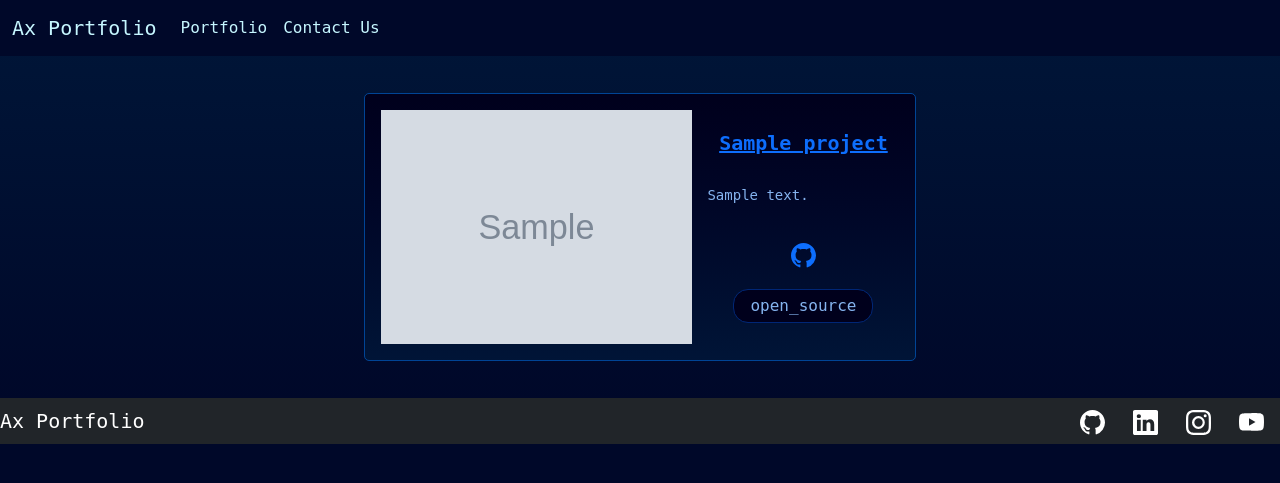
After one commit to axiomatic7group/ax_portfolio, a Django app: page /portfolio/ in a window 1280 px wide. The commit adds this page. Shown: the top 483 px of the page. Run offline with Django 5.2, Linux system fonts and the light colour scheme; a user stored in the database is signed in; tables that the repository leaves empty hold one stand-in row (values such as "Sample post"); grey boxes marked "Sample" are stand-in pictures.

Commit message:
view porject portfolio

```diff
--- a/portfolio/urls.py
+++ b/portfolio/urls.py
@@ -4,6 +4,7 @@ from . import views
 
 urlpatterns = [
     path("create_new_project/", views.create_new_projects.as_view(), name="create_new_project_view"),
-    path("view_project/<slug:project_id>", views.view_project.as_view(), name="view_project_view")
+    path("view_project/<slug:project_id>", views.view_project.as_view(), name="view_project_view"),
+    path("", views.view_portfolio.as_view(), name="view_portfolio_view"),
 
 ]
--- a/portfolio/views.py
+++ b/portfolio/views.py
@@ -50,8 +50,8 @@ class view_project(View):
         if portfolio_projects.objects.filter(id=project_id).exists():
             project_to_see = portfolio_projects.objects.get(id=project_id)
 
-            get_github_info = requests.get(f"https://api.{project_to_see.project_repo_link}")
-            get_github_readme = requests.get(f"https://api.{project_to_see.project_repo_link}/readme", headers={"Accept": "application/vnd.github.raw+json"})
+            get_github_info = requests.get(f"https://api.github.com/repos/{project_to_see.project_repo_link}")
+            get_github_readme = requests.get(f"https://api.github.com/repos/{project_to_see.project_repo_link}/readme", headers={"Accept": "application/vnd.github.raw+json"})
             if get_github_readme.status_code == 200:
                 github_readme = get_github_readme.text
                 context['github_readme'] = markdown.markdown(github_readme)
@@ -66,6 +66,38 @@ class view_project(View):
         else:
             redirect('/portfolio')
 
-    def post(self, request):
+    def post(self, request, project_id):
+        if check_authentication(request) != None:
+            return check_authentication(request)
         context = {}
-        return render(request, "portfolio/view_project.html", context)
+
+        if portfolio_projects.objects.filter(id=project_id).exists():
+            project_to_see = portfolio_projects.objects.get(id=project_id)
+
+            get_github_info = requests.get(f"https://api.github.com/repos/{project_to_see.project_repo_link}")
+            get_github_readme = requests.get(f"https://api.github.com/repos/{project_to_see.project_repo_link}/readme", headers={"Accept": "application/vnd.github.raw+json"})
+            if get_github_readme.status_code == 200:
+                github_readme = get_github_readme.text
+                context['github_readme'] = markdown.markdown(github_readme)
+
+            if get_github_info.status_code == 200:
+                github_info = get_github_info.json()
+                context['github_info'] = github_info
+
+            context['project_to_see'] = model_to_dict(project_to_see)
+
+            return render(request, "portfolio/view_project.html", context)
+        else:
+            redirect('/portfolio')
+
+class view_portfolio(View):
+    def get(self, request):
+        if check_authentication(request) != None:
+            return check_authentication(request)
+        context = {}
+
+        get_all_projects = portfolio_projects.objects.all()
+
+        context['all_projects'] = get_all_projects.values()
+
+        return render(request, "portfolio/view_portfolio.html", context)
--- a/static/style.css
+++ b/static/style.css
@@ -60,6 +60,10 @@ body {
     border-radius: 5px;
   background-color: var(--bg-light);
   padding: 1rem 2rem;
+}
+
+.readme img {
+    width: 100%;
 }
 
 .project_header {
@@ -140,3 +144,109 @@ form p textarea:hover {
     border: solid thin var(--border-muted);
     border-radius: 5px;
 }
+
+.project_type_p {
+    background: var(--bg-dark);
+    padding: 0.25rem 1rem;
+    color: var(--text-muted) !important;
+    border: thin solid var(--border-muted) !important;
+    border-radius: 15px !important;
+    align-self: center;
+}
+
+.project_nav {
+    display: flex;
+  justify-content: space-between;
+}
+
+.project_card {
+    width: 45%;
+    margin: 2%;
+    border: solid thin var(--border);
+    border-radius: 5px;
+    display: flex;
+    background: linear-gradient(0deg, var(--bg-light) 0%, var(--bg-dark) 100%) ;
+    padding: 1rem;
+    justify-content: space-evenly;
+    min-height: 16rem;
+}
+
+.project_card:hover {
+    width: 45%;
+    margin: 2%;
+    border: solid thin var(--border-muted);
+    border-radius: 5px;
+    display: flex;
+    background: var(--bg-light);
+    padding: 1rem;
+    justify-content: space-evenly;
+    min-height: 16rem;
+}
+
+.project_card img {
+    max-width: 60%;
+    margin-right: 3%;
+}
+
+.projects_list {
+    display: flex;
+    justify-content: space-evenly;
+    flex-wrap: wrap;
+    padding: 1% 2%;
+    background: linear-gradient(0deg, var(--bg) 0%, var(--bg-light) 100%) ;
+}
+
+.card-body {
+    display: flex;
+  flex-flow: column;
+  justify-content: space-evenly;
+}
+
+.card-body p {
+    font-size: 14px;
+  color: var(--text-muted);
+}
+
+.card-body a {
+    align-self: center;
+}
+
+.card-body h5 {
+    font-weight: bold;
+}
+
+.card-body li {
+    background: var(--bg-dark);
+    padding: 0.25rem 1rem;
+    color: var(--text-muted) !important;
+    border: thin solid var(--border-muted) !important;
+    border-radius: 15px !important;
+    align-self: center;
+}
+
+@media screen and (max-width: 600px) {
+    .project_card {
+        width: 95%;
+        margin: 2%;
+        border: solid thin var(--border);
+        border-radius: 5px;
+        display: flex;
+        background: linear-gradient(0deg, var(--bg-light) 0%, var(--bg-dark) 100%) ;
+        padding: 1rem;
+        justify-content: space-evenly;
+        min-height: 16rem;
+    }
+
+    .project_card:hover {
+        width: 95%;
+        margin: 2%;
+        border: solid thin var(--border-muted);
+        border-radius: 5px;
+        display: flex;
+        background: var(--bg-light) ;
+        padding: 1rem;
+        justify-content: space-evenly;
+        min-height: 16rem;
+    }
+
+}
--- /dev/null
+++ b/templates/portfolio/view_portfolio.html
@@ -0,0 +1,24 @@
+
+{% extends "base.html" %}
+{% block  main_content %}
+    <div class="projects_list">
+    {% for project in all_projects %}
+        <div class="project_card">
+            <img src="{{project.project_hero_image}}" class="project_hero">
+            <div class="card-body">
+                <a href="/portfolio/view_project/{{project.id}}"> <h5 class="project_name">{{project.project_name}}</h5> </a>
+                <p class="project_description">{{project.project_description}}</p>
+                <a href="https://github.com/{{project.project_repo_link}}" target="_blank" class="project-card-link">
+                    <svg xmlns="http://www.w3.org/2000/svg" width="25" height="25" fill="currentColor" class="bi bi-github" viewBox="0 0 16 16">
+                        <path d="M8 0C3.58 0 0 3.58 0 8c0 3.54 2.29 6.53 5.47 7.59.4.07.55-.17.55-.38 0-.19-.01-.82-.01-1.49-2.01.37-2.53-.49-2.69-.94-.09-.23-.48-.94-.82-1.13-.28-.15-.68-.52-.01-.53.63-.01 1.08.58 1.23.82.72 1.21 1.87.87 2.33.66.07-.52.28-.87.51-1.07-1.78-.2-3.64-.89-3.64-3.95 0-.87.31-1.59.82-2.15-.08-.2-.36-1.02.08-2.12 0 0 .67-.21 2.2.82.64-.18 1.32-.27 2-.27s1.36.09 2 .27c1.53-1.04 2.2-.82 2.2-.82.44 1.1.16 1.92.08 2.12.51.56.82 1.27.82 2.15 0 3.07-1.87 3.75-3.65 3.95.29.25.54.73.54 1.48 0 1.07-.01 1.93-.01 2.2 0 .21.15.46.55.38A8.01 8.01 0 0 0 16 8c0-4.42-3.58-8-8-8"/>
+                    </svg>
+                </a>
+
+                <ul class="list-group list-group-flush">
+                    <li class="list-group-item project_type">{{project.project_type}}</li>
+                </ul>
+            </div>
+        </div>
+    {% endfor %}
+
+{% endblock  %}
```
Also changed, not shown: templates/portfolio/view_project.html (+10 -3 lines).
